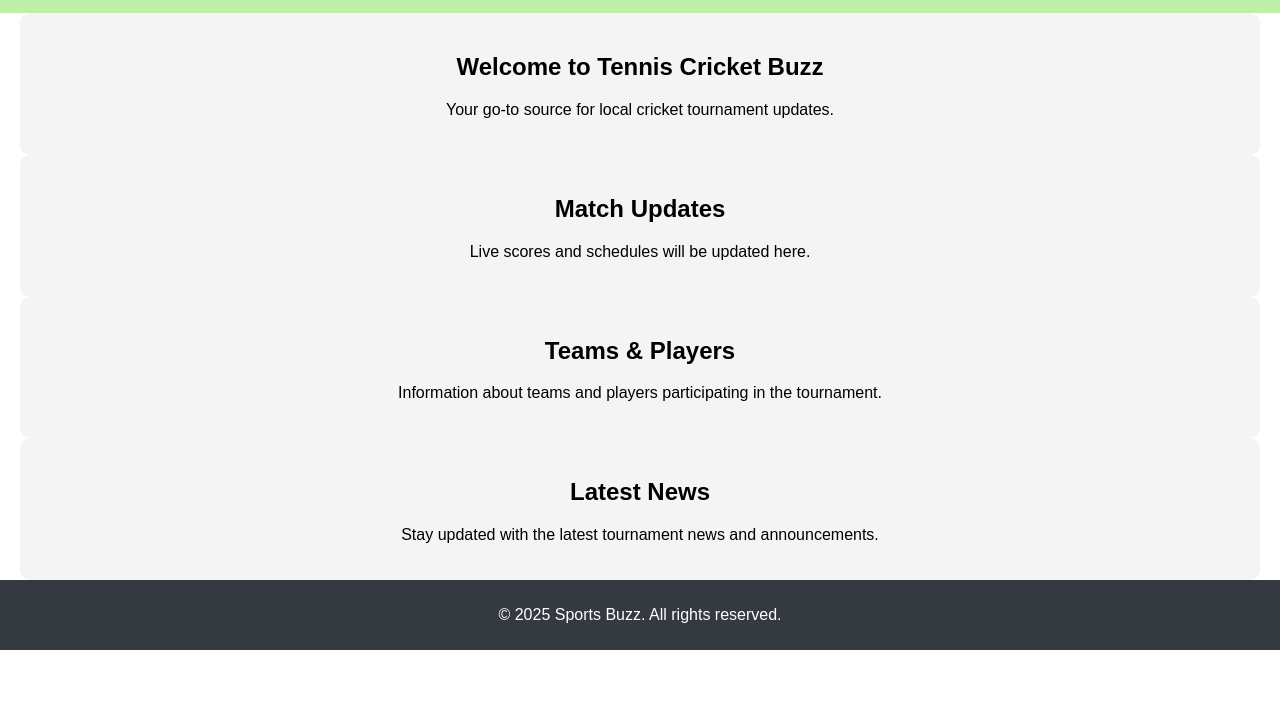
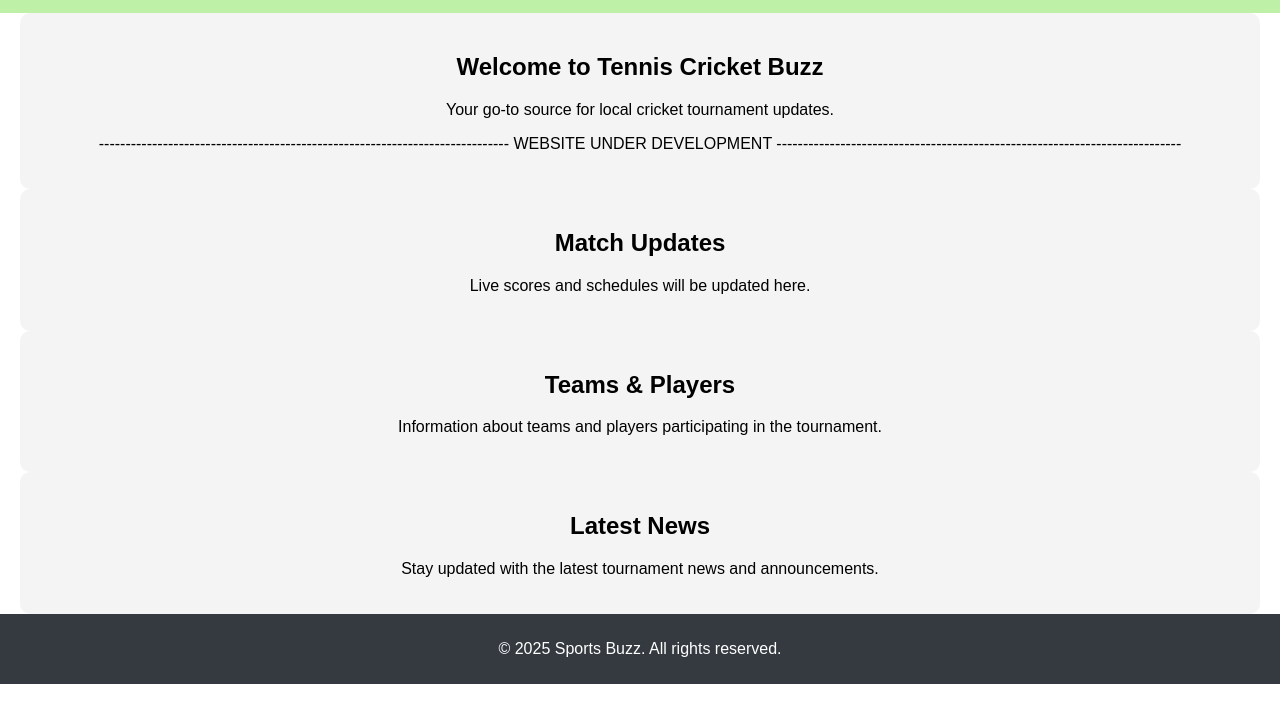
Before and after one commit to AamirSohail07000/Tennis_Cricket_Buzz, a plain HTML site: page index.html in a window 1280 px wide. Shown: the part 99-800 px from the top of the page. Drawn offline with Linux system fonts and the light colour scheme.

Commit message:
updated index

```diff
--- a/index.html
+++ b/index.html
@@ -25,6 +25,7 @@
     <section id="home">
         <h2>Welcome to Tennis Cricket Buzz</h2>
         <p>Your go-to source for local cricket tournament updates.</p>
+        <p>----------------------------------------------------------------------------- WEBSITE UNDER DEVELOPMENT ----------------------------------------------------------------------------</p>
     </section>
 
     <section id="matches">
```
